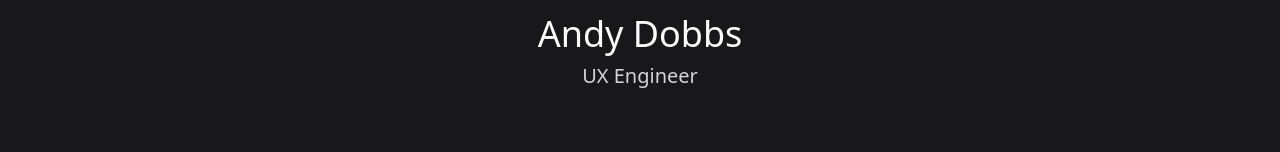
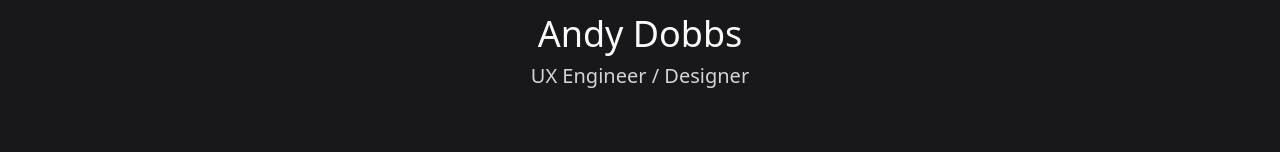
Before and after one commit to adobbs/portfolio, a Next.js app: page / in a window 1280 px wide. Shown: the part 210-362 px from the top of the page. Built offline with nearby package versions, Linux system fonts and the light colour scheme.

Commit message:
Update title and tweak margin

```diff
--- a/pages/index.tsx
+++ b/pages/index.tsx
@@ -51,8 +51,8 @@ export default function Home() {
             priority
             unoptimized
           />
-          <h1 className="text-2xl md:text-4xl text-center mb-2">Andy Dobbs</h1>
-          <h2 className="text-zinc-300 text-base md:text-xl text-center font-light mb-12">UX Engineer</h2>
+          <h1 className="text-2xl md:text-4xl text-center mb-1 md:mb-2">Andy Dobbs</h1>
+          <h2 className="text-zinc-300 text-base md:text-xl text-center font-light mb-12">UX Engineer / Designer</h2>
           <div className="flex flex-row items-center">
             <div className="flex flex-col items-center w-40 sm:w-48 md:w-56">
               <Canvas aria-label="Three dimensional blue pill spinning around slowly" role="img">
--- a/styles/globals.css
+++ b/styles/globals.css
@@ -30,7 +30,6 @@
     height: 80px;
     animation-delay: 0s;
 }
-
 
 .squares li:nth-child(2){
     left: 10%;
```
